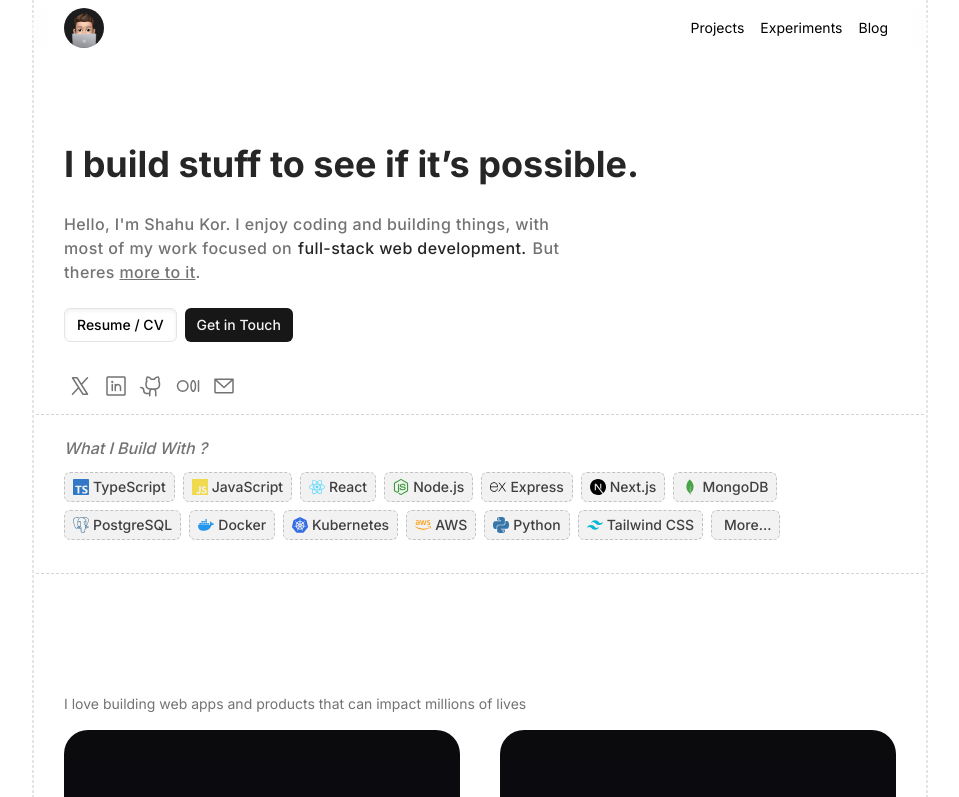
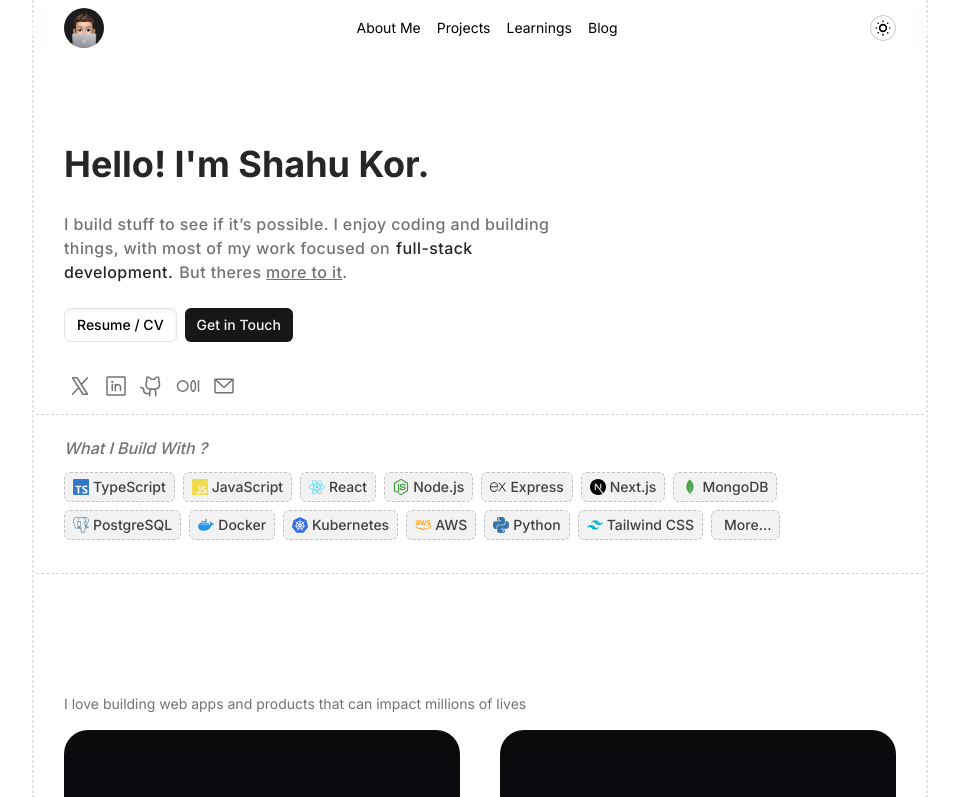
Before and after one commit to ShahuKor/Portfolio, a Next.js app: page / in a window 1280 px wide. Shown: the top 797 px of the page, without its empty margins (160-1119 px from the left). Built offline with nearby package versions, Linux system fonts and the light colour scheme.

Commit message:
Dark Mode switch implement

```diff
--- a/app/layout.tsx
+++ b/app/layout.tsx
@@ -2,6 +2,7 @@ import type { Metadata } from "next";
 import { Inter } from "next/font/google";
 import "./globals.css";
 import { Navbar } from "@/components/navbar";
+import { ThemeProvider } from "next-themes";
 
 const inter = Inter({
   weight: ["400", "500", "600", "700", "800"],
@@ -19,10 +20,12 @@ export default function RootLayout({
   children: React.ReactNode;
 }>) {
   return (
-    <html lang="en">
+    <html suppressHydrationWarning lang="en">
       <body className={`${inter.className} antialiased`}>
-        <Navbar />
-        {children}
+        <ThemeProvider attribute="class" defaultTheme="system" enableSystem>
+          <Navbar />
+          {children}
+        </ThemeProvider>
       </body>
     </html>
   );
--- a/components/hero.tsx
+++ b/components/hero.tsx
@@ -4,15 +4,15 @@ import { Technologies } from "./technologies";
 export const Hero = () => {
   return (
     <div className="py-16">
-      <h1 className="text-primary text-4xl font-bold">
-        I build stuff to see if it’s possible.
+      <h1 className="text-4xl font-bold text-(--color-primary)">
+        Hello! I'm Shahu Kor.
       </h1>
 
-      <p className="text-secondary text-md max-w-lg pt-7 font-medium tracking-wide">
-        Hello, I'm Shahu Kor. I enjoy coding and building things, with most of
-        my work focused on
-        <span className="text-primary px-1.5 font-medium">
-          full-stack web development.
+      <p className="text-md max-w-lg pt-7 font-medium tracking-wide text-(--color-secondary)">
+        I build stuff to see if it’s possible. I enjoy coding and building
+        things, with most of my work focused on
+        <span className="px-1.5 font-medium text-(--color-primary)">
+          full-stack development.
         </span>
         But theres{" "}
         <Link href="/experiments" className="underline decoration-neutral-500">
--- a/components/navbar.tsx
+++ b/components/navbar.tsx
@@ -1,20 +1,45 @@
 "use client";
-import React, { useState } from "react";
+import { useState } from "react";
 import Link from "next/link";
 import { Container } from "./Container";
 import Image from "next/image";
 import { motion, useMotionValueEvent, useScroll } from "framer-motion";
+import { useTheme } from "next-themes";
+import { LuSunDim } from "react-icons/lu";
+import { CiDark } from "react-icons/ci";
 
 export const Navbar = () => {
   const navItems = [
+    { title: "About Me", href: "/about-me" },
     { title: "Projects", href: "/projects" },
-    { title: "Experiments", href: "/experiments" },
+    { title: "Learnings", href: "/learnings" },
     { title: "Blog", href: "/blog" },
   ];
+
+  const { theme, setTheme } = useTheme();
 
   const [hovered, setHovered] = useState<number | null>(null);
   const { scrollY } = useScroll();
   const [scrolled, setScrolled] = useState<boolean>(false);
+
+  const toggleTheme = () => {
+    if (theme === "light") {
+      setTheme("dark");
+    } else {
+      setTheme("light");
+    }
+  };
+
+  const getThemeIcon = () => {
+    switch (theme) {
+      case "light":
+        return <CiDark className="h-5 w-5 text-neutral-300" />;
+      case "dark":
+        return <LuSunDim className="h-5 w-5 text-neutral-300/50" />;
+      default:
+        return <LuSunDim className="h-5 w-5" />;
+    }
+  };
 
   useMotionValueEvent(scrollY, "change", (latest) => {
     if (latest > 20) {
@@ -66,6 +91,12 @@ export const Navbar = () => {
             </Link>
           ))}
         </div>
+        <button
+          className="rounded-full border border-neutral-400/60 p-0.5"
+          onClick={toggleTheme}
+        >
+          {getThemeIcon()}
+        </button>
       </motion.nav>
     </Container>
   );
--- a/package.json
+++ b/package.json
@@ -12,6 +12,7 @@
     "clsx": "^2.1.1",
     "framer-motion": "^12.29.2",
     "next": "16.1.6",
+    "next-themes": "^0.4.6",
     "react": "19.2.3",
     "react-dom": "19.2.3",
     "react-icons": "^5.5.0",
```
Also changed, not shown: 1 other file (tests, documents, lock files or other folders).
